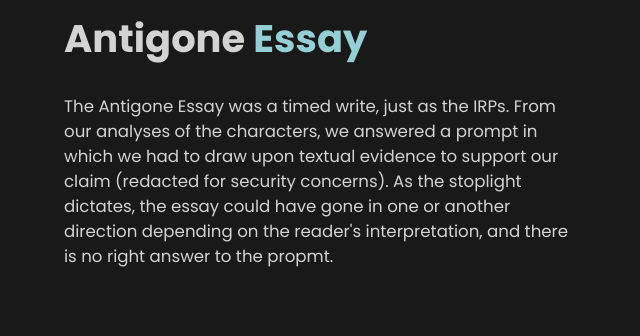
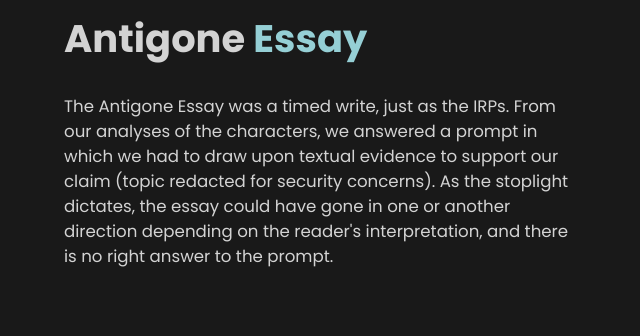
Before and after one commit to u759/website, a plain HTML site: page english.html in a window 1280 px wide. Shown: the part 3328-3664 px from the top of the page, 0-640 px from the left. Drawn offline with Linux system fonts and the light colour scheme.

Commit message:
antigone

```diff
--- a/english.html
+++ b/english.html
@@ -155,9 +155,9 @@
                 <h1 class="portfolioname">Antigone <span style="color:#95CFD5;">Essay</span></h1>
                 <p class="subtitle">The Antigone Essay was a timed write, just as the IRPs. From our analyses of the
                     characters, we answered a prompt in which we had to draw upon textual evidence to support our claim
-                    (redacted for security concerns). As the stoplight dictates, the essay could have gone in one or
+                    (topic redacted for security concerns). As the stoplight dictates, the essay could have gone in one or
                     another direction depending on the reader's interpretation, and there is no right answer to the
-                    propmt.
+                    prompt.
                 </p>
             </div>
             <div class="portfolio1image hidden">
```
